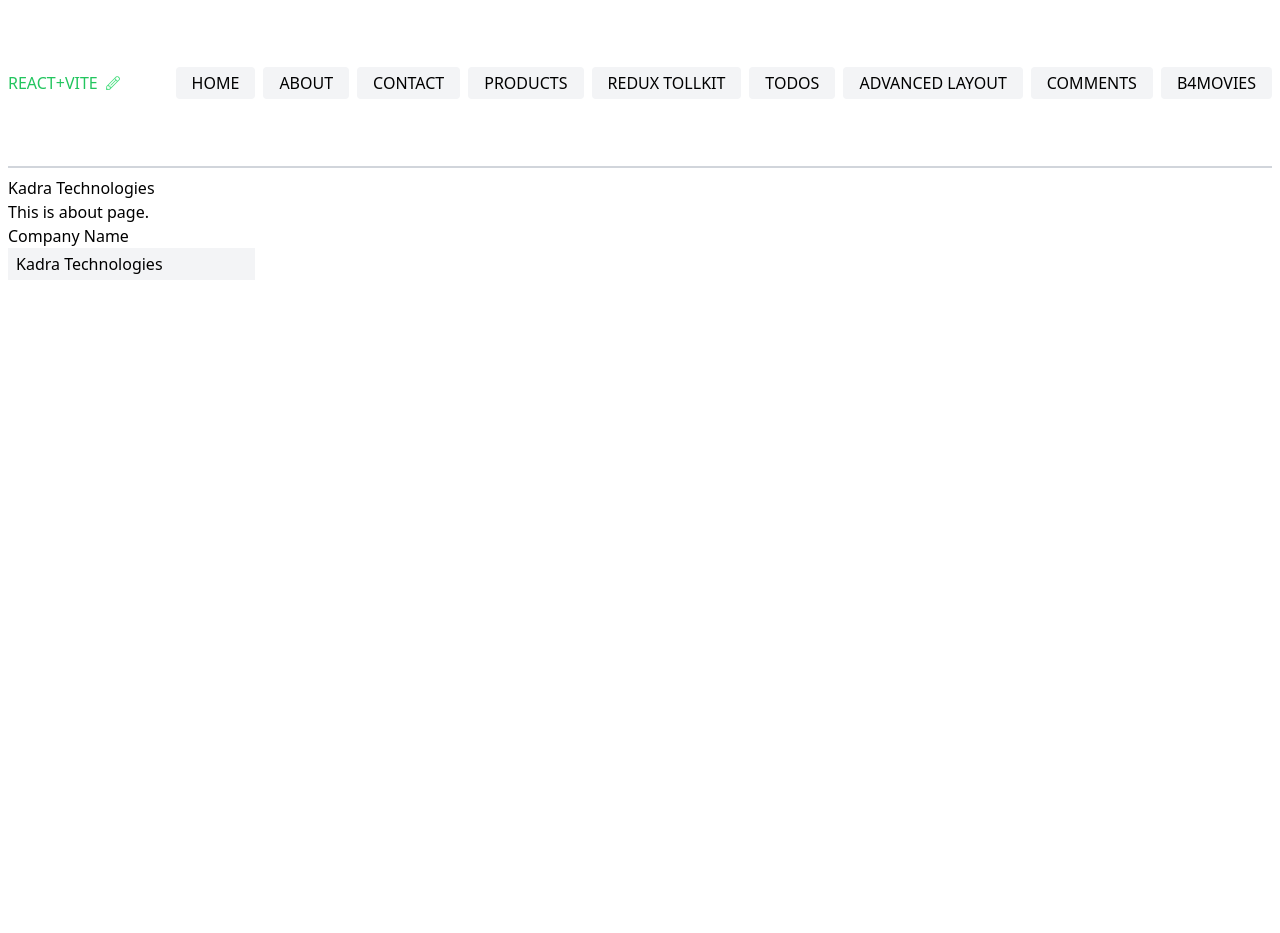
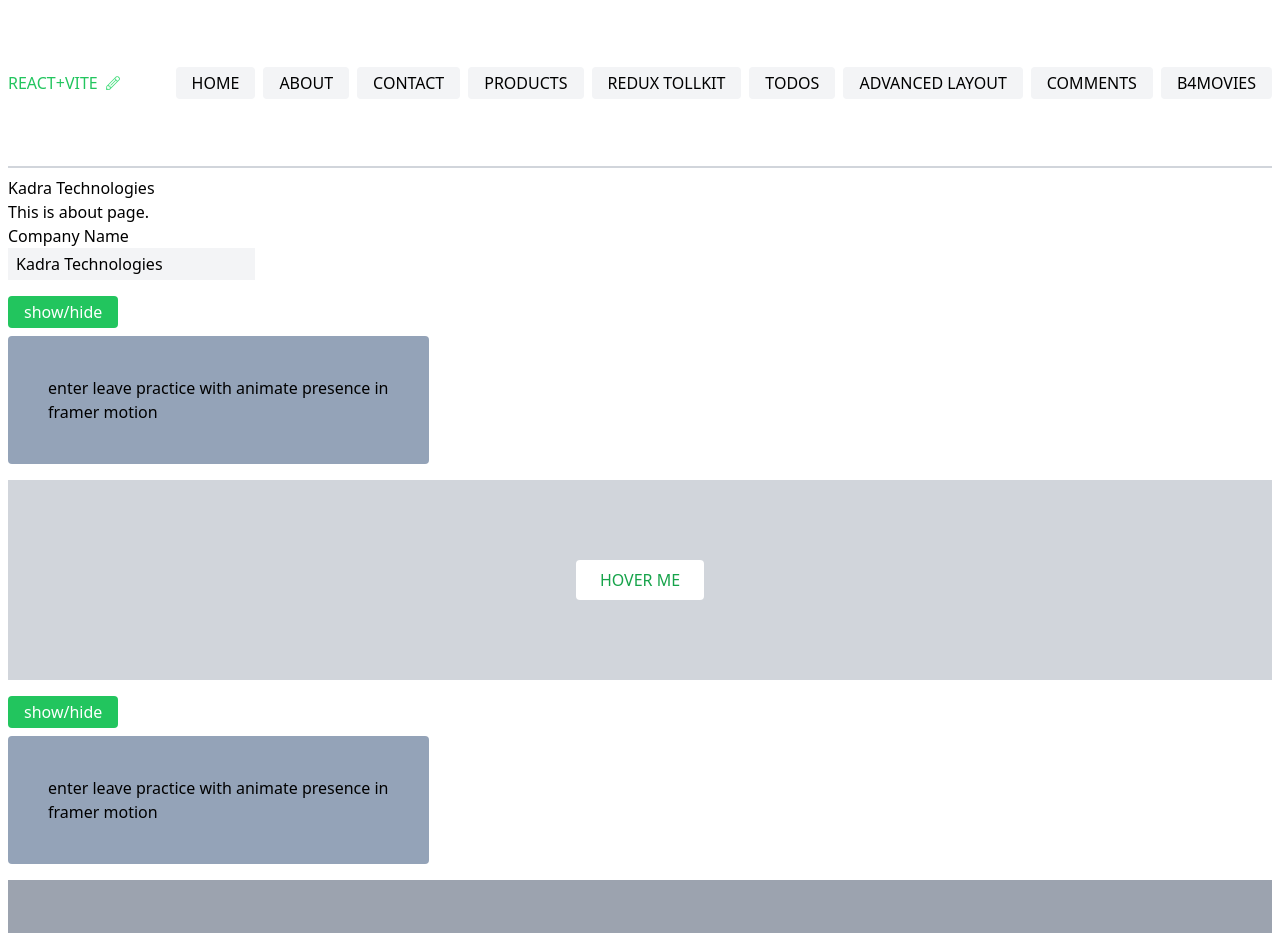
Before and after one commit to hanielsd/React-Skills-Practice, a React (Vite) app: page /about in a window 1280 px wide. Shown: the top 933 px of the page. Before the commit the page ends 800 px from the top, so only its background shows below. Built offline with nearby package versions, Linux system fonts and the light colour scheme.

Commit message:
working on animations with framer-motion with react

```diff
--- a/package.json
+++ b/package.json
@@ -11,6 +11,7 @@
   "dependencies": {
     "@reduxjs/toolkit": "^1.9.3",
     "axios": "^1.3.4",
+    "framer-motion": "^10.12.16",
     "query-string": "^8.1.0",
     "react": "^18.2.0",
     "react-dom": "^18.2.0",
--- /dev/null
+++ b/src/components/f-motion/EnterLeave.jsx
@@ -0,0 +1,43 @@
+import { AnimatePresence, motion } from 'framer-motion'
+import { useState } from 'react'
+
+export default function EnterLeave() {
+  const [showCard, setShowCard] = useState(true)
+  const toggleCard = () => setShowCard((prevValue) => !prevValue)
+  return (
+    <div className="space-y-2">
+      <div className="flex space-x-2 items-center">
+        <div
+          className="bg-green-500 text-white py-1 px-4 rounded cursor-pointer hover:opacity-80"
+          onClick={toggleCard}
+        >
+          show/hide
+        </div>
+      </div>
+      <AnimatePresence>
+        {showCard && (
+          <motion.div
+            initial={{ scale: 0 }}
+            animate={{ scale: 1 }}
+            transition={{ duration: 0.4 }}
+            exit={{ scale: 0 }}
+            className="w-1/3 p-10 bg-slate-400 rounded"
+          >
+            enter leave practice with animate presence in framer motion
+          </motion.div>
+        )}
+      </AnimatePresence>
+
+      {!showCard && (
+        <motion.div
+          initial={{ x: -1000 }}
+          animate={{ x: 0 }}
+          transition={{ delay: 0.5 }}
+          className="w-1/4 p-20 bg-green-400 rounded text-white"
+        >
+          the card is hidden
+        </motion.div>
+      )}
+    </div>
+  )
+}
--- /dev/null
+++ b/src/components/f-motion/Hover.jsx
@@ -0,0 +1,15 @@
+import { motion } from 'framer-motion'
+
+export default function WhileHoverEffect() {
+  return (
+    <div className="bg-gray-300 p-20 flex space-x-2 justify-center">
+      <motion.div
+        whileHover={{ scale: 1.2, boxShadow: '2px 6px 6px #66aa66' }}
+        transition={{ duration: 0.2 }}
+        className="bg-white text-green-600 py-2 px-6 uppercase rounded cursor-pointer"
+      >
+        hover me
+      </motion.div>
+    </div>
+  )
+}
--- /dev/null
+++ b/src/components/f-motion/Tippy.jsx
@@ -0,0 +1,11 @@
+export default function Tippy({ trigger, children }) {
+  // const [showContent,setShowContent]
+  return (
+    <div>
+      <div>{trigger}</div>
+      <div className="relative">
+        <div className="top-0 right-0">{children}</div>
+      </div>
+    </div>
+  )
+}
--- /dev/null
+++ b/src/components/f-motion/Variants.jsx
@@ -0,0 +1,47 @@
+import { AnimatePresence, motion } from 'framer-motion'
+import { useState } from 'react'
+
+const cardVariants = {
+  hidden: {
+    scale: 0,
+  },
+  visible: {
+    scale: 1,
+    transition: { duration: 0.4 },
+  },
+  exit: {
+    scale: 0,
+  },
+}
+
+// This way you can make your code clean
+
+export default function EnterLeaveWithVariants() {
+  const [showCard, setShowCard] = useState(true)
+  const toggleCard = () => setShowCard((prevValue) => !prevValue)
+  return (
+    <div className="space-y-2">
+      <div className="flex space-x-2 items-center">
+        <div
+          className="bg-green-500 text-white py-1 px-4 rounded cursor-pointer hover:opacity-80"
+          onClick={toggleCard}
+        >
+          show/hide
+        </div>
+      </div>
+      <AnimatePresence>
+        {showCard && (
+          <motion.div
+            variants={cardVariants}
+            initial="hidden"
+            animate="visible"
+            exit="exit"
+            className="w-1/3 p-10 bg-slate-400 rounded"
+          >
+            enter leave practice with animate presence in framer motion
+          </motion.div>
+        )}
+      </AnimatePresence>
+    </div>
+  )
+}
--- /dev/null
+++ b/src/components/f-motion/Yoyo.jsx
@@ -0,0 +1,14 @@
+import { motion } from 'framer-motion'
+
+export default function RepeatAnimation() {
+  return (
+    <div className="bg-gray-400 flex justify-center p-20">
+      <motion.div
+        initial={{ scale: 0.5 }}
+        animate={{ scale: 1.2 }}
+        transition={{ repeat: Infinity }}
+        className="w-[200px] h-[200px] bg-white rounded"
+      ></motion.div>
+    </div>
+  )
+}
--- a/src/pages/About.jsx
+++ b/src/pages/About.jsx
@@ -1,4 +1,8 @@
 import { Component } from 'react'
+import EnterLeave from '../components/f-motion/EnterLeave'
+import WhileHoverEffect from '../components/f-motion/Hover'
+import EnterLeaveWithVariants from '../components/f-motion/Variants'
+import RepeatAnimation from '../components/f-motion/Yoyo'
 class About extends Component {
   constructor(props) {
     super(props)
@@ -12,6 +16,7 @@ class About extends Component {
     console.log('render')
 
     return (
+      <div className="space-y-4">
         <div>
           <div>{this.state.company}</div>
           <div>This is about page.</div>
@@ -24,6 +29,12 @@ class About extends Component {
               onChange={this.updateCompany}
             />
           </div>
+        </div>
+
+        <EnterLeave />
+        <WhileHoverEffect />
+        <EnterLeaveWithVariants />
+        <RepeatAnimation />
       </div>
     )
   }
```
Also changed, not shown: 1 other file (tests, documents, lock files or other folders). Lines whose indentation alone changed are shown as unchanged.
